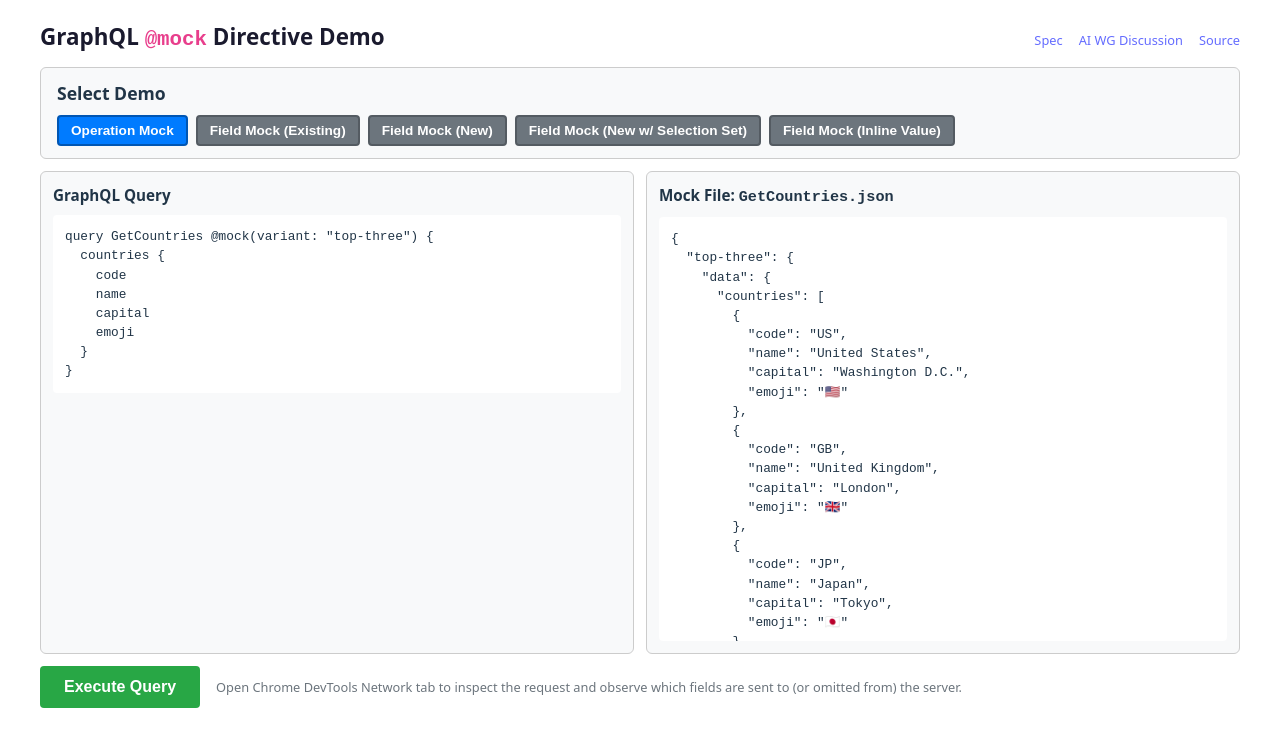
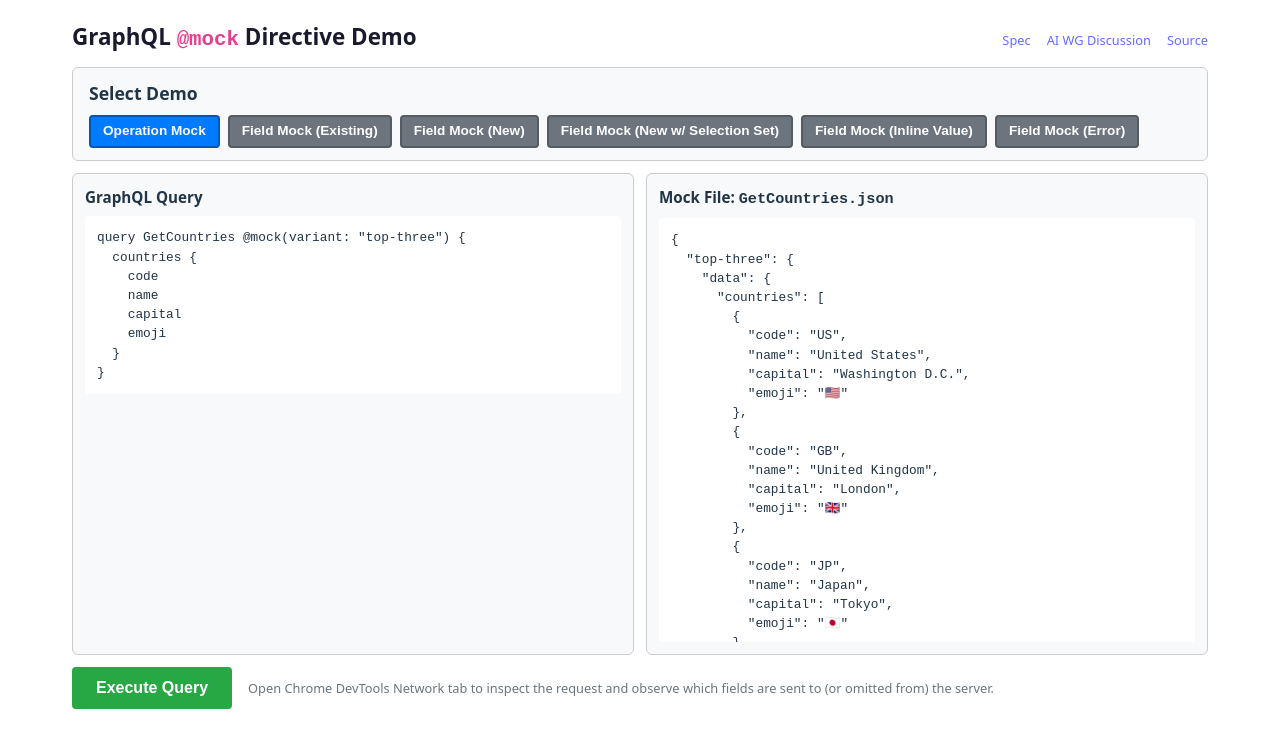
Before and after one commit to magicmark/mock-spec-demo, a React (Vite) app: page / in a window 1280 px wide. Shown: the top 748 px of the page. Built offline with nearby package versions, Linux system fonts and the light colour scheme; what apollo-client-mock-directive-plugin would draw is missing.

Commit message:
Add mock error demo for updated spec

```diff
--- a/src/App.tsx
+++ b/src/App.tsx
@@ -2,6 +2,7 @@ import { useState } from "react";
 import { useLazyQuery } from "@apollo/client/react/compiled";
 import { type DocumentNode, print } from "graphql";
 import {
+  GET_COUNTRY_CAPITAL_ERROR,
   GET_COUNTRY_WITH_MOCK,
   GET_COUNTRIES_MOCK,
   GET_COUNTRY_NEW_FIELD,
@@ -11,6 +12,7 @@ import {
 
 import GetCountriesMock from "./queries/__graphql_mocks__/GetCountries.json";
 import GetCountryMock from "./queries/__graphql_mocks__/GetCountry.json";
+import GetCountryWithCapitalErrorMock from "./queries/__graphql_mocks__/GetCountryWithCapitalError.json";
 import GetCountryWithPopulationMock from "./queries/__graphql_mocks__/GetCountryWithPopulation.json";
 import GetCountryWithWeatherMock from "./queries/__graphql_mocks__/GetCountryWithWeather.json";
 
@@ -49,6 +51,13 @@ const DEMOS = {
     mockContent: null,
     variables: { code: "US" },
   },
+  "field-error": {
+    label: "Field Mock (Error)",
+    query: GET_COUNTRY_CAPITAL_ERROR,
+    mockFilename: "GetCountryWithCapitalError.json",
+    mockContent: GetCountryWithCapitalErrorMock,
+    variables: { code: "US" },
+  },
 } as const;
 
 type DemoKey = keyof typeof DEMOS;
@@ -59,10 +68,12 @@ function DemoPanel({ query, mockFilename, mockContent, variables }: {
   mockContent: unknown;
   variables?: Record<string, unknown>;
 }) {
-  const [executeQuery, { loading, error, data }] = useLazyQuery<Record<string, unknown>>(query);
+  const [executeQuery, { loading, error, data }] = useLazyQuery<Record<string, unknown>>(query, {
+    errorPolicy: "all",
+  });
 
   const panelStyle: React.CSSProperties = {
-    flex: 1,
+    flex: "1 1 22rem",
     minWidth: 0,
     padding: "0.75rem",
     background: "#f8f9fa",
@@ -72,7 +83,7 @@ function DemoPanel({ query, mockFilename, mockContent, variables }: {
 
   return (
     <div>
-      <div style={{ display: "flex", gap: "0.75rem", marginBottom: "0.75rem" }}>
+      <div style={{ display: "flex", gap: "0.75rem", marginBottom: "0.75rem", flexWrap: "wrap" }}>
         <div style={panelStyle}>
           <h3 style={{ margin: "0 0 0.5rem 0", fontSize: "0.95rem" }}>GraphQL Query</h3>
           <pre style={{ background: "#fff", padding: "0.75rem", borderRadius: "4px", overflow: "auto", textAlign: "left", margin: 0, maxHeight: "400px", fontSize: "0.8rem" }}>
@@ -98,7 +109,7 @@ function DemoPanel({ query, mockFilename, mockContent, variables }: {
         </div>
       </div>
 
-      <div style={{ display: "flex", gap: "1rem", alignItems: "center" }}>
+      <div style={{ display: "flex", gap: "1rem", alignItems: "center", flexWrap: "wrap" }}>
         <button
           onClick={() => executeQuery(variables ? { variables } : undefined)}
           style={{
@@ -120,7 +131,11 @@ function DemoPanel({ query, mockFilename, mockContent, variables }: {
       </div>
 
       {loading && <p>Loading...</p>}
-      {error && <p style={{ color: "red" }}>Error: {error.message}</p>}
+      {error && (
+        <div style={{ marginTop: "1rem", padding: "0.75rem", border: "1px solid #dc3545", borderRadius: "6px", background: "#fff5f5", color: "#9f1239", textAlign: "left" }}>
+          <strong>GraphQL Error:</strong> {error.message}
+        </div>
+      )}
 
       {data && (
         <div style={{ marginTop: "1rem" }}>
@@ -141,12 +156,26 @@ function App() {
 
   const demo = DEMOS[selectedDemo];
 
+  const demoButtonStyle = (key: DemoKey): React.CSSProperties => ({
+    padding: "0.4rem 0.75rem",
+    background: selectedDemo === key ? "#007bff" : "#6c757d",
+    color: "white",
+    border: selectedDemo === key ? "2px solid #0056b3" : "2px solid #545b62",
+    borderRadius: "4px",
+    cursor: "pointer",
+    fontSize: "0.85rem",
+    fontWeight: "bold",
+    lineHeight: 1.2,
+    maxWidth: "100%",
+    whiteSpace: "normal",
+  });
+
   return (
-    <div style={{ padding: "0.75rem 2rem 2rem", maxWidth: "1200px", margin: "0.5rem auto 0" }}>
+    <div style={{ padding: "0.75rem clamp(1rem, 4vw, 2rem) 2rem", width: "min(100%, 1200px)", boxSizing: "border-box", margin: "0.5rem auto 0" }}>
       <div style={{ display: "flex", alignItems: "baseline", justifyContent: "space-between", marginBottom: "0.75rem", flexWrap: "wrap", gap: "0.25rem 1rem" }}>
         <h1 style={{ margin: 0, fontSize: "1.4rem", color: "#1a1a2e" }}>GraphQL <code style={{ fontSize: "1.3rem", color: "#e83e8c" }}>@mock</code> Directive Demo</h1>
         <nav style={{ display: "flex", gap: "1rem", fontSize: "0.8rem" }}>
-          <a href="https://public.larah.me/~mark/MockSpec.wip.html" target="_blank" rel="noreferrer">Spec</a>
+          <a href="https://public.larah.me/~mark/MockSpec.html" target="_blank" rel="noreferrer">Spec</a>
           <a href="https://github.com/graphql/ai-wg/issues/79" target="_blank" rel="noreferrer">AI WG Discussion</a>
           <a href="https://github.com/magicmark/mock-spec-demo" target="_blank" rel="noreferrer">Source</a>
         </nav>
@@ -159,16 +188,7 @@ function App() {
             <button
               key={key}
               onClick={() => setSelectedDemo(key)}
-              style={{
-                padding: "0.4rem 0.75rem",
-                background: selectedDemo === key ? "#007bff" : "#6c757d",
-                color: "white",
-                border: selectedDemo === key ? "2px solid #0056b3" : "2px solid #545b62",
-                borderRadius: "4px",
-                cursor: "pointer",
-                fontSize: "0.85rem",
-                fontWeight: "bold",
-              }}
+              style={demoButtonStyle(key)}
             >
               {DEMOS[key].label}
             </button>
--- a/src/apollo/mockRegistry.ts
+++ b/src/apollo/mockRegistry.ts
@@ -9,12 +9,14 @@
 
 // Import mock files (will be created later)
 import GetCountryMocks from "../queries/__graphql_mocks__/GetCountry.json";
+import GetCountryWithCapitalErrorMocks from "../queries/__graphql_mocks__/GetCountryWithCapitalError.json";
 import GetCountriesMocks from "../queries/__graphql_mocks__/GetCountries.json";
 import GetCountryWithPopulationMocks from "../queries/__graphql_mocks__/GetCountryWithPopulation.json";
 import GetCountryWithWeatherMocks from "../queries/__graphql_mocks__/GetCountryWithWeather.json";
 
 export const mockRegistry = {
   GetCountry: GetCountryMocks,
+  GetCountryWithCapitalError: GetCountryWithCapitalErrorMocks,
   GetCountries: GetCountriesMocks,
   GetCountryWithPopulation: GetCountryWithPopulationMocks,
   GetCountryWithWeather: GetCountryWithWeatherMocks,
--- /dev/null
+++ b/src/queries/__graphql_mocks__/GetCountryWithCapitalError.json
@@ -0,0 +1,16 @@
+{
+  "capital-with-error": {
+    "data": null,
+    "errors": [
+      {
+        "message": "Capital information temporarily unavailable",
+        "path": ["country", "capital"],
+        "extensions": {
+          "code": "SERVICE_UNAVAILABLE"
+        }
+      }
+    ],
+    "__path__": "country.capital",
+    "__description__": "Simulates a field-level GraphQL error while preserving the rest of the country response"
+  }
+}
--- a/src/queries/countries.ts
+++ b/src/queries/countries.ts
@@ -12,6 +12,17 @@ export const GET_COUNTRY_WITH_MOCK = gql`
         code
         name
       }
+    }
+  }
+`;
+
+export const GET_COUNTRY_CAPITAL_ERROR = gql`
+  query GetCountryWithCapitalError($code: ID!) {
+    country(code: $code) {
+      code
+      name
+      capital @mock(variant: "capital-with-error")
+      emoji
     }
   }
 `;
```
Also changed, not shown: 1 other file (tests, documents, lock files or other folders).
